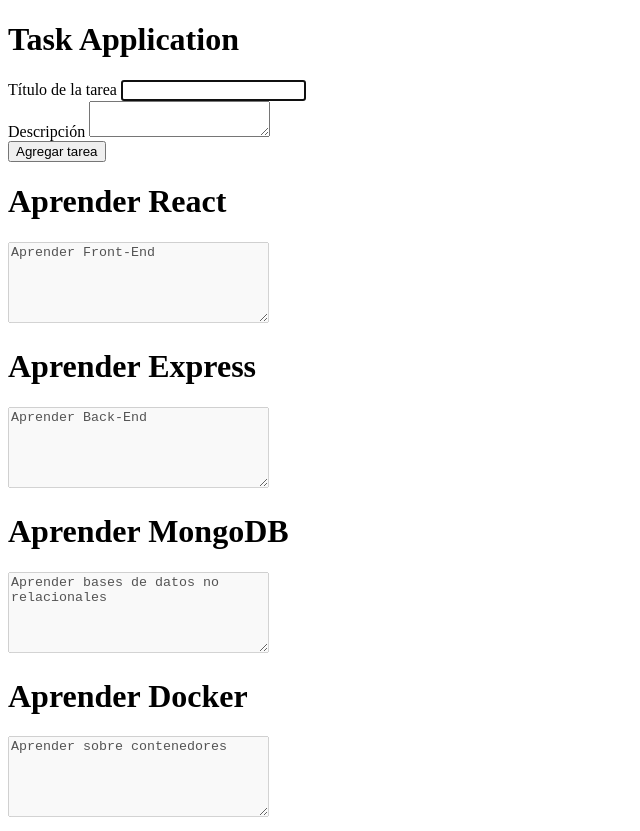
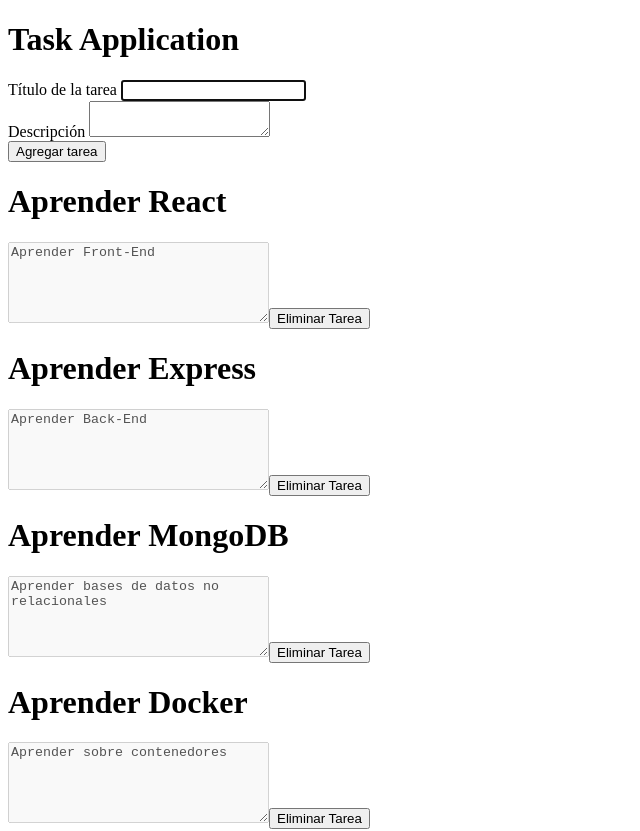
Before and after one commit to juansedev2/TaskApp, a React (Vite) app: page / in a window 1280 px wide. Shown: the top 831 px of the page, without its empty margins (0-640 px from the left). Built offline with nearby package versions, Linux system fonts and the light colour scheme.

Commit message:
Corregido el bug de eliminar tareas de primeras posiciones

```diff
--- a/src/components/App.jsx
+++ b/src/components/App.jsx
@@ -14,14 +14,20 @@
  * !cargar con esa responsabilidad, ya no necesita tener estado
  */
 
+ // TODO: REALIZAR EL BOTÓMN EN CARD PARA ELIMINAR LA TAREA
+
 function App(){
 
   // ! Crear el estado del componente como un arreglo inicial
   const [task, setTask] = useState([]);
+  const [acumulador, setAcumulador] = useState(0);
 
   // ! Al inicio de crear un componente, tks no existe, por lo tanto debemos indicarlo con useEffect cuando
   // !cargue el componente (recordar que [] indica que solo se ejecute 1 vez cuando se cargue la página)
-  useEffect(() => setTask(tks), []);
+  useEffect(() => {
+    setTask(tks);
+    setAcumulador(tks.length);
+  }, []);
 
   /*
   ! Necesitamos una función que pueda agregar más tareas, pero recordemos que esa responsabilidad es del formulario...
@@ -30,17 +36,25 @@
   ! y le dará más información, que al final entonces se le regresará a App
   */
 
+  // * Función para crear nuevas tareas, agregando una nueva con las que haya
   function crearTarea(nueva_tarea) {
+    console.log("Acumulador: " + acumulador);
     // ! Lógica: asignar a tks una actualización del mismo y lo nuevo es el operador spread, que es un rápido clonado de []
     // ![...arreglo, elemento_nuevo] que retorna el arreglo anterior más el elemento agregado, pero NO modifica el original
     // !salvo este caso que estamos actualizando el estado
     // ! Ahora bien, estamos agregando un nuevo elemento pero requiriendo los datos del form que son el título y la desc, esto
     // !es así porque el id toca actualizao según el tamaño del [] y solo App tiene acceso a él
     setTask([...task, {
-      id: task.length,
+      id: acumulador,
       titulo : nueva_tarea.titulo,
       descripcion : nueva_tarea.descripcion
     }]);
+    setAcumulador(acumulador + 1);
+  }
+
+  // * Función para eliminar tareas, eliminando una en específico dado un id
+  function eliminarTarea(id){
+    setTask(task.filter(tarea => tarea.id !== id));
   }
 
   return(
@@ -49,7 +63,7 @@
       {/*Enviamos la función al form para que agregue la tarea y nos lo regrese para actulizarla*/}
       <Form crearTarea = {crearTarea}/>
       {/*Enviamos el arreglo a TaskList el props de task*/}
-      <TaskList tareas = {task}/>
+      <TaskList tareas = {task} eliminarTarea = {eliminarTarea}/>
       <Footer/>
     </>
   );
--- a/src/components/Card.jsx
+++ b/src/components/Card.jsx
@@ -1,4 +1,4 @@
-function Card({tarea}) {
+function Card({tarea, eliminarTarea}) {
     return(
         <div>
           <h1>{tarea.titulo}</h1>
@@ -9,6 +9,7 @@
             disabled
           >
           </textarea>
+          <button onClick={() => eliminarTarea(tarea.id)}>Eliminar Tarea</button>
         </div>
     );
 }
--- a/src/components/TaskList.jsx
+++ b/src/components/TaskList.jsx
@@ -2,7 +2,7 @@
 // ! el arreglo de tareas
 import Card from "./Card";
 
-export default function TaskList({tareas}) {
+export default function TaskList({tareas, eliminarTarea}) {
 
   // * Comprobar que hayan tareas
   if (tareas.length === 0) {
@@ -17,7 +17,7 @@
     <main>
       {tareas.map((tarea) => {
         return(
-          <Card key={tarea.id} tarea={tarea}/>
+          <Card key={tarea.id} tarea={tarea} eliminarTarea = {eliminarTarea}/>
         );
       })}
     </main>
```
